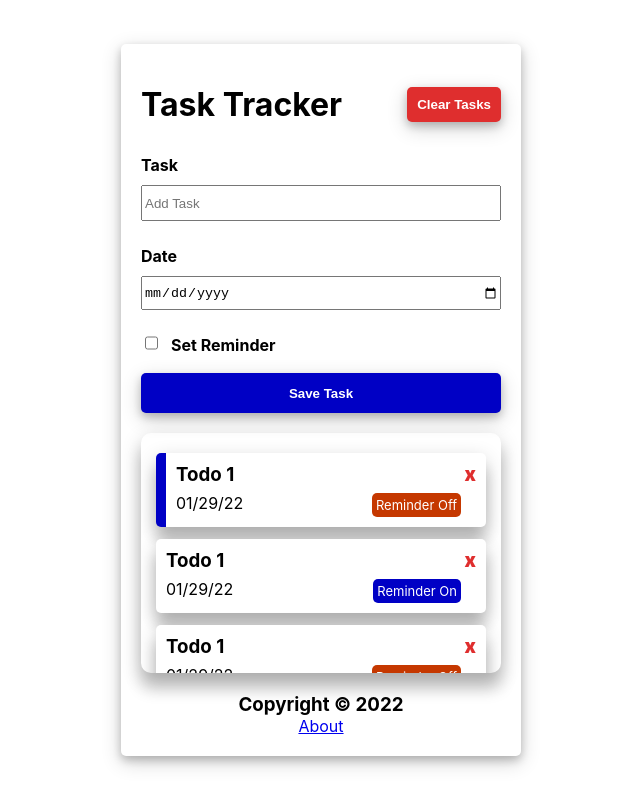
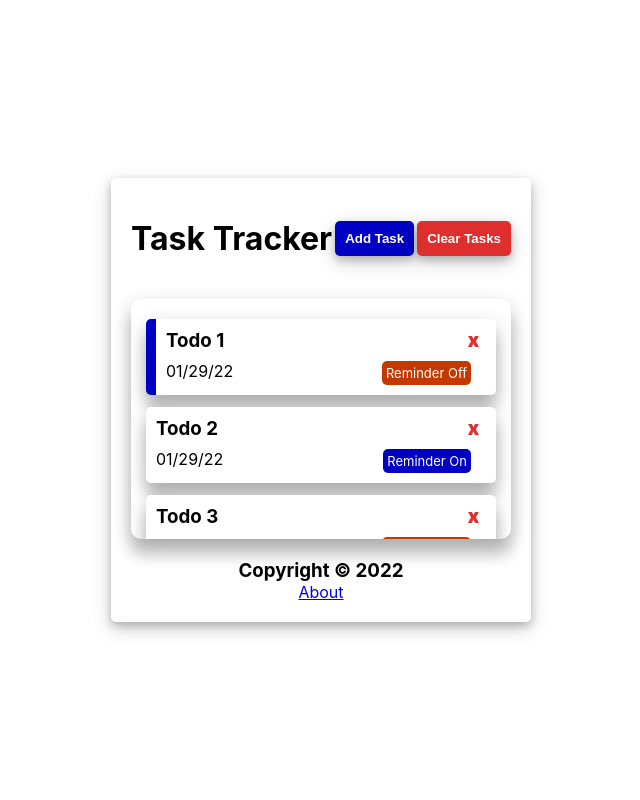
Before and after one commit to owuraku-zenas/Task-Tracker-App-frontend, a React (Create React App) app: page / in a window 1280 px wide. Shown: the whole page, without its empty margins (319-959 px from the left). Built offline with nearby package versions, Linux system fonts and the light colour scheme.

Commit message:
Enabled buttons in the header

```diff
--- a/src/App.css
+++ b/src/App.css
@@ -10,7 +10,7 @@
 
 .container {
   border-radius: 5px;
-  width: 360px;
+  min-width: 380px;
   background-color: white;
   padding: 20px;
   display: flex;
--- a/src/App.jsx
+++ b/src/App.jsx
@@ -14,30 +14,48 @@ function App() {
       reminder: false
     },
     {
-      title: "Todo 1",
+      title: "Todo 2",
       date: "01/29/22",
       completed: false,
       reminder: true
     },
     {
-      title: "Todo 1",
+      title: "Todo 3",
       date: "01/29/22",
       completed: false,
       reminder: false
     },
     {
-      title: "Todo 1",
+      title: "Todo 4",
       date: "01/29/22",
       completed: true,
       reminder: true
     },
   ])
 
+  const [inputAreaToggle, setInputAreaToggle] = useState(false)
+
+
+  const toggleInputArea = () => {
+      setInputAreaToggle(!inputAreaToggle)
+  }
+
+  // Delete task
+  const deleteTask = (id) => {
+    console.log("delete", id);
+  }
+
+  // Clear all tasks
+  const deleteTasks = () => {
+    setTodoList([])
+    // console.log("tasks Deleted")
+  }
+
   return (
     <div className="App">
       <div className="container">
-        <Header />
-        <InputArea />
+        <Header clearTasks={deleteTasks} length={todoList.length} showInputArea={toggleInputArea}/>
+        {inputAreaToggle ? <InputArea /> : null}
         <TodoItems todos={todoList}/>
         <Footer />
       </div>
--- a/src/components/Header.jsx
+++ b/src/components/Header.jsx
@@ -1,11 +1,13 @@
 import React from "react";
 import "../styles/Header.css";
 
-function Header() {
+function Header({ clearTasks, length, showInputArea }) {
   return (
     <header>
       <h1>Task Tracker</h1>
-      <button className="close__btn">Clear Tasks</button>
+      <button className="add__btn" onClick={showInputArea}>Add Task</button>
+      {length > 0 ? <button className="clear__btn" onClick={clearTasks}>Clear Tasks</button> : null}
+
     </header>
   );
 }
--- a/src/components/TodoItems.jsx
+++ b/src/components/TodoItems.jsx
@@ -3,7 +3,7 @@ import TodoItem from "./TodoItem";
 
 function TodoItems({ todos }) {
 
-    if (todos.length === 0) {
+    if (todos.length < 1) {
         return (
             <div className="no__todos todo__items">
                 <h2>Add A Task</h2>
--- a/src/styles/Header.css
+++ b/src/styles/Header.css
@@ -5,7 +5,7 @@ header {
     align-items: center;
 }
 
-.close__btn {
+.clear__btn {
     background-color: rgb(223, 46, 46);
     color: white;
     border: none;
@@ -17,9 +17,26 @@ header {
     box-shadow: 0 4px 8px 0 rgb(0 0 0 / 20%), 0 6px 20px 0 rgb(0 0 0 / 19%);
 }
 
-.close__btn:hover {
+.add__btn {
+    background-color: rgb(0, 0, 197);
+    color: white;
+    border: none;
+    padding: 10px;
+    cursor: pointer;
+    border-radius: 5px;
+    font-weight: 900;
+    transition: transform 0.3s;
+    box-shadow: 0 4px 8px 0 rgb(0 0 0 / 20%), 0 6px 20px 0 rgb(0 0 0 / 19%);
+}
+
+.clear__btn:hover {
     background-color: rgb(211, 5, 5);
-    transform: scale(1.2);
+    transform: scale(1.05);
+}
+
+.add__btn:hover {
+    background-color: rgb(1, 1, 170);
+    transform: scale(1.05);
 }
 
 .close__btn:active {
--- a/src/styles/TodoItem.css
+++ b/src/styles/TodoItem.css
@@ -1,6 +1,10 @@
 .remove__task__btn {
   color: rgb(223, 46, 46);
   font-weight: 900;
+  /* background-color: black; */
+  width: 25px;
+  height: 25px;
+  text-align: center;
 }
 
 .todo__item {
@@ -8,7 +12,7 @@
   flex-direction: column;
   justify-content: center;
   row-gap: 7px;
-  padding: 0 20px;
+  padding: 0 10px;
   padding: 10px;
   background-color: rgb(255, 255, 255);
   color: rgb(0, 0, 0);
```
